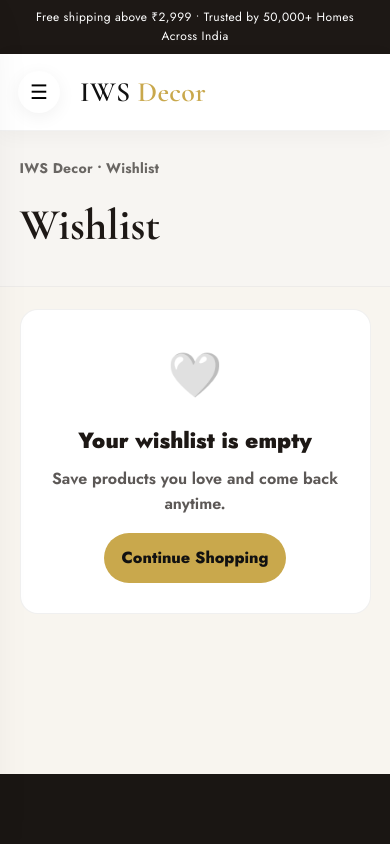
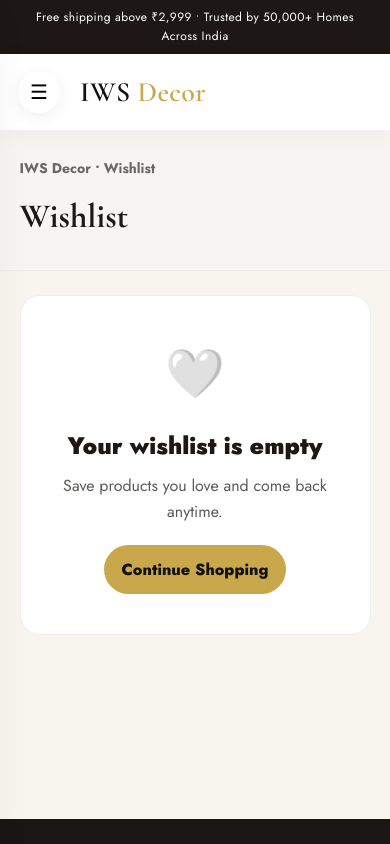
Before and after one commit to rahul72parihar/iwsDecorReact, a React (Vite) app: page /wishlist in a window 390 px wide. Shown: the top 844 px of the page. Built offline with nearby package versions, Linux system fonts and the light colour scheme.

Commit message:
wishlist fixed

```diff
--- a/src/pages/Wishlist/Wishlist.css
+++ b/src/pages/Wishlist/Wishlist.css
@@ -16,7 +16,6 @@
 .wishlist-breadcrumb {
   color: rgba(29, 24, 21, 0.65);
   font-weight: 700;
-  letter-spacing: 0.2px;
   font-size: 14px;
   margin-bottom: 10px;
 }
@@ -29,74 +28,15 @@
   margin: 0;
 }
 
-.wishlist-main {
-  max-width: 1200px;
-  margin: 0 auto;
-  padding: 22px 5% 0;
+.flex-row {
+  display: flex;
+  align-items: center;
+  justify-content: space-between;
+  gap: 20px;
 }
-
-.wishlist-grid {
-  display: grid;
-  grid-template-columns: 1fr;
-  gap: 18px;
-}
-
-@media (min-width: 768px) {
-  .wishlist-grid {
-    grid-template-columns: repeat(3, 1fr);
-  }
-}
-
-.wishlist-empty {
-  background: white;
-  border: 1px solid rgba(0, 0, 0, 0.06);
-  border-radius: 18px;
-  padding: 30px;
-  text-align: center;
-}
-
-.wishlist-empty-icon {
-  font-size: 44px;
-  margin-bottom: 12px;
-}
-
-.wishlist-empty-title {
-  font-size: 22px;
-  font-weight: 900;
-  color: #1d1815;
-  margin-bottom: 8px;
-}
-
-.wishlist-empty-sub {
-  color: rgba(29, 24, 21, 0.72);
-  font-weight: 650;
-  margin-bottom: 16px;
-}
-
-.wishlist-empty-btn {
-  display: inline-flex;
-  align-items: center;
-  justify-content: center;
-  text-decoration: none;
-  padding: 12px 18px;
-  border-radius: 999px;
-  font-weight: 800;
-  background: #c9a84c;
-  color: #111;
-}
-
-.flex-row{
-  display: flex;
-  flex-direction: row;
-  justify-content: space-between;
-  align-items: center;
-}
-
 
 .wishlist-actions {
   display: flex;
-  justify-content: flex-end;
-  margin-bottom: 20px;
 }
 
 .wishlist-clear-btn {
@@ -107,9 +47,159 @@
   font-weight: 800;
   background: #111;
   color: #fff;
-  transition: 0.2s ease;
+  transition: 0.2s;
 }
 
 .wishlist-clear-btn:hover {
   transform: translateY(-2px);
 }
+
+.wishlist-main {
+  max-width: 1200px;
+  margin: 0 auto;
+  padding: 24px 5%;
+}
+
+/* EMPTY STATE */
+
+.wishlist-empty {
+  background: #fff;
+  border-radius: 20px;
+  padding: 40px;
+  text-align: center;
+  border: 1px solid rgba(0, 0, 0, 0.06);
+}
+
+.wishlist-empty-icon {
+  font-size: 48px;
+  margin-bottom: 14px;
+}
+
+.wishlist-empty-title {
+  font-size: 24px;
+  font-weight: 900;
+  color: #1d1815;
+  margin-bottom: 8px;
+}
+
+.wishlist-empty-sub {
+  color: rgba(29, 24, 21, 0.72);
+  margin-bottom: 20px;
+}
+
+.wishlist-empty-btn {
+  display: inline-flex;
+  align-items: center;
+  justify-content: center;
+  text-decoration: none;
+  padding: 12px 18px;
+  border-radius: 999px;
+  background: #c9a84c;
+  color: #111;
+  font-weight: 800;
+}
+
+/* LIST */
+
+.wishlist-list {
+  display: flex;
+  flex-direction: column;
+  gap: 16px;
+}
+
+.wishlist-item {
+  display: flex;
+  align-items: center;
+  gap: 18px;
+  padding: 16px;
+  background: #fff;
+  border-radius: 18px;
+  border: 1px solid rgba(0, 0, 0, 0.06);
+  box-shadow: 0 10px 24px rgba(0, 0, 0, 0.04);
+}
+
+.wishlist-item-image {
+  width: 100px;
+  height: 100px;
+  object-fit: cover;
+  border-radius: 14px;
+  flex-shrink: 0;
+}
+
+.wishlist-item-content {
+  flex: 1;
+  min-width: 0;
+}
+
+.wishlist-item-category {
+  color: #c9a84c;
+  text-transform: uppercase;
+  letter-spacing: 1px;
+  font-size: 11px;
+  font-weight: 800;
+}
+
+.wishlist-item-name {
+  margin: 6px 0;
+  font-size: 24px;
+  line-height: 1.1;
+  color: #1d1815;
+  font-family: "Cormorant Garamond", serif;
+}
+
+.wishlist-item-price {
+  font-size: 18px;
+  font-weight: 800;
+  color: #1d1815;
+}
+
+.wishlist-remove-btn {
+  border: none;
+  background: rgba(29, 24, 21, 0.06);
+  color: #1d1815;
+  padding: 10px 16px;
+  border-radius: 999px;
+  font-weight: 700;
+  cursor: pointer;
+  transition: 0.2s;
+}
+
+.wishlist-remove-btn:hover {
+  background: rgba(201, 168, 76, 0.18);
+}
+
+/* MOBILE */
+
+@media (max-width: 768px) {
+  .wishlist-title {
+    font-size: 34px;
+  }
+
+  .flex-row {
+    flex-direction: column;
+    align-items: flex-start;
+  }
+
+  .wishlist-item {
+    gap: 12px;
+    padding: 12px;
+  }
+
+  .wishlist-item-image {
+    width: 72px;
+    height: 72px;
+  }
+
+  .wishlist-item-name {
+    font-size: 18px;
+  }
+
+  .wishlist-item-price {
+    font-size: 14px;
+  }
+
+  .wishlist-remove-btn {
+    padding: 8px 12px;
+    font-size: 12px;
+  }
+}
--- a/src/pages/Wishlist/Wishlist.jsx
+++ b/src/pages/Wishlist/Wishlist.jsx
@@ -6,9 +6,9 @@ import {
   toggleWishlist,
   clearWishlist,
 } from "../../features/wishlist/wishlistSlice";
+
 import Header from "../../components/Header/Header";
 import Footer from "../../components/Footer/Footer";
-import ProductCard from "../../components/ProductCard/ProductCard";
 
 import { pushAutoToast } from "../../store/toastSlice";
 
@@ -19,7 +19,6 @@ export default function Wishlist() {
   const items = useSelector((s) => s.wishlist?.items ?? []);
 
   const hasItems = items.length > 0;
-
   const title = useMemo(() => "Wishlist", []);
 
   return (
@@ -30,8 +29,10 @@ export default function Wishlist() {
         <section className="wishlist-hero">
           <div className="wishlist-hero-inner">
             <div className="wishlist-breadcrumb">IWS Decor • Wishlist</div>
+
             <div className="flex-row">
               <h1 className="wishlist-title">{title}</h1>
+
               {hasItems && (
                 <div className="wishlist-actions">
                   <button
@@ -44,8 +45,8 @@ export default function Wishlist() {
                           type: "success",
                           title: "Wishlist cleared",
                           message: "All items removed",
-                          link: '/wishlist',
-                        }),
+                          link: "/wishlist",
+                        })
                       );
                     }}
                   >
@@ -56,41 +57,66 @@ export default function Wishlist() {
             </div>
           </div>
         </section>
+
         <section className="wishlist-main">
           {!hasItems ? (
-            <div className="wishlist-empty" role="status" aria-live="polite">
-              <div className="wishlist-empty-icon" aria-hidden="true">
-                🤍
+            <div className="wishlist-empty">
+              <div className="wishlist-empty-icon">🤍</div>
+
+              <div className="wishlist-empty-title">
+                Your wishlist is empty
               </div>
-              <div className="wishlist-empty-title">Your wishlist is empty</div>
+
               <div className="wishlist-empty-sub">
                 Save products you love and come back anytime.
               </div>
+
               <Link to="/products" className="wishlist-empty-btn">
                 Continue Shopping
               </Link>
             </div>
           ) : (
-            <div className="wishlist-grid">
+            <div className="wishlist-list">
               {items.map((p) => (
-                <ProductCard
-                  key={p.id}
-                  product={p}
-                  onAddToCart={() => {
-                    // keep wishlist page focused; user can add from product card.
-                  }}
-                  onToggleWishlist={(product) => {
-                    dispatch(toggleWishlist(product));
-                    dispatch(
-                      pushAutoToast({
-                        type: "success",
-                        title: "Wishlist updated",
-                        message: product.name,
-                        link: '/wishlist',
-                      }),
-                    );
-                  }}
-                />
+                <div key={p.id} className="wishlist-item">
+                  <img
+                    src={p.image}
+                    alt={p.name}
+                    className="wishlist-item-image"
+                  />
+
+                  <div className="wishlist-item-content">
+                    <div className="wishlist-item-category">
+                      {p.category}
+                    </div>
+
+                    <h3 className="wishlist-item-name">
+                      {p.name}
+                    </h3>
+
+                    <div className="wishlist-item-price">
+                      ₹{p.price.toLocaleString()}
+                    </div>
+                  </div>
+
+                  <button
+                    className="wishlist-remove-btn"
+                    onClick={() => {
+                      dispatch(toggleWishlist(p));
+
+                      dispatch(
+                        pushAutoToast({
+                          type: "success",
+                          title: "Removed from wishlist",
+                          message: p.name,
+                          link: "/wishlist",
+                        })
+                      );
+                    }}
+                  >
+                    Remove
+                  </button>
+                </div>
               ))}
             </div>
           )}
```
